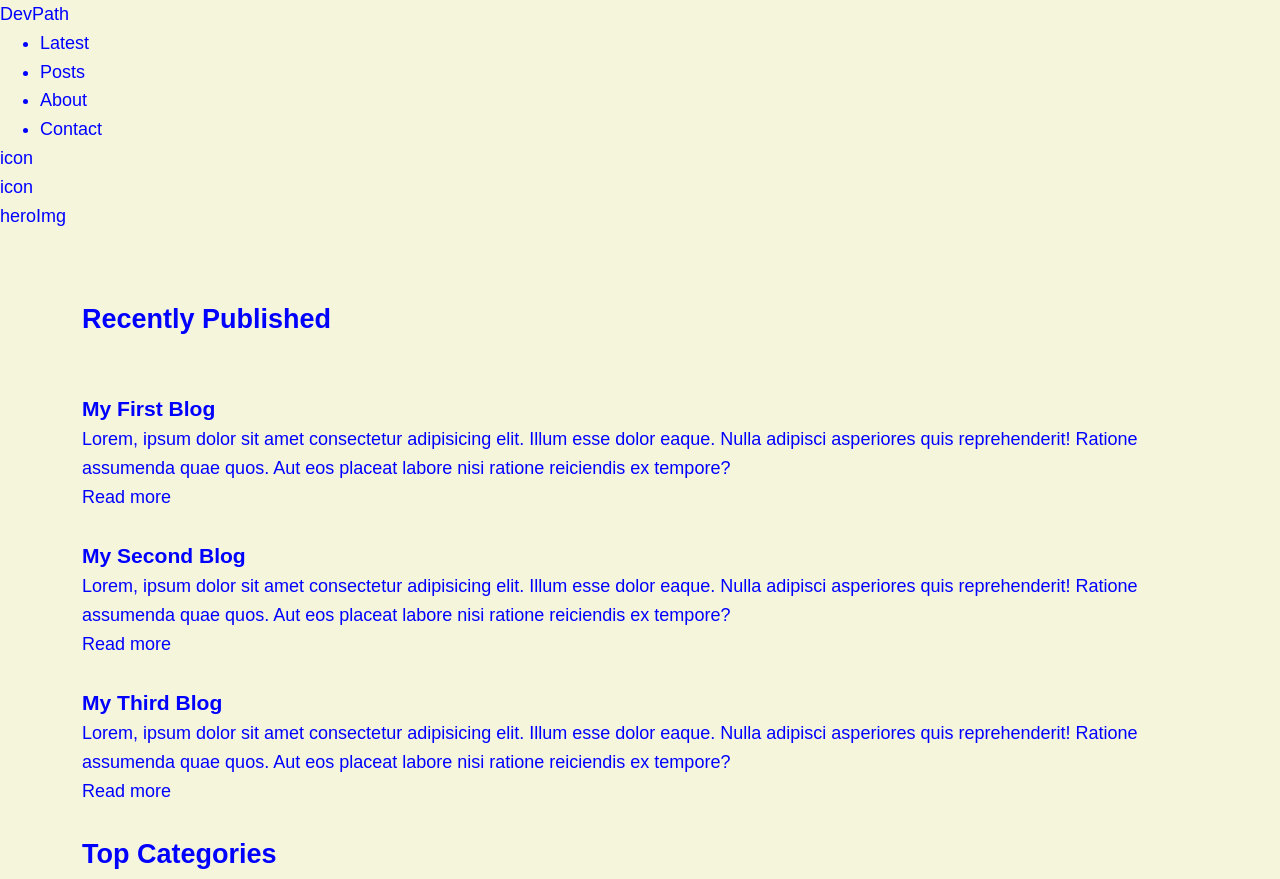
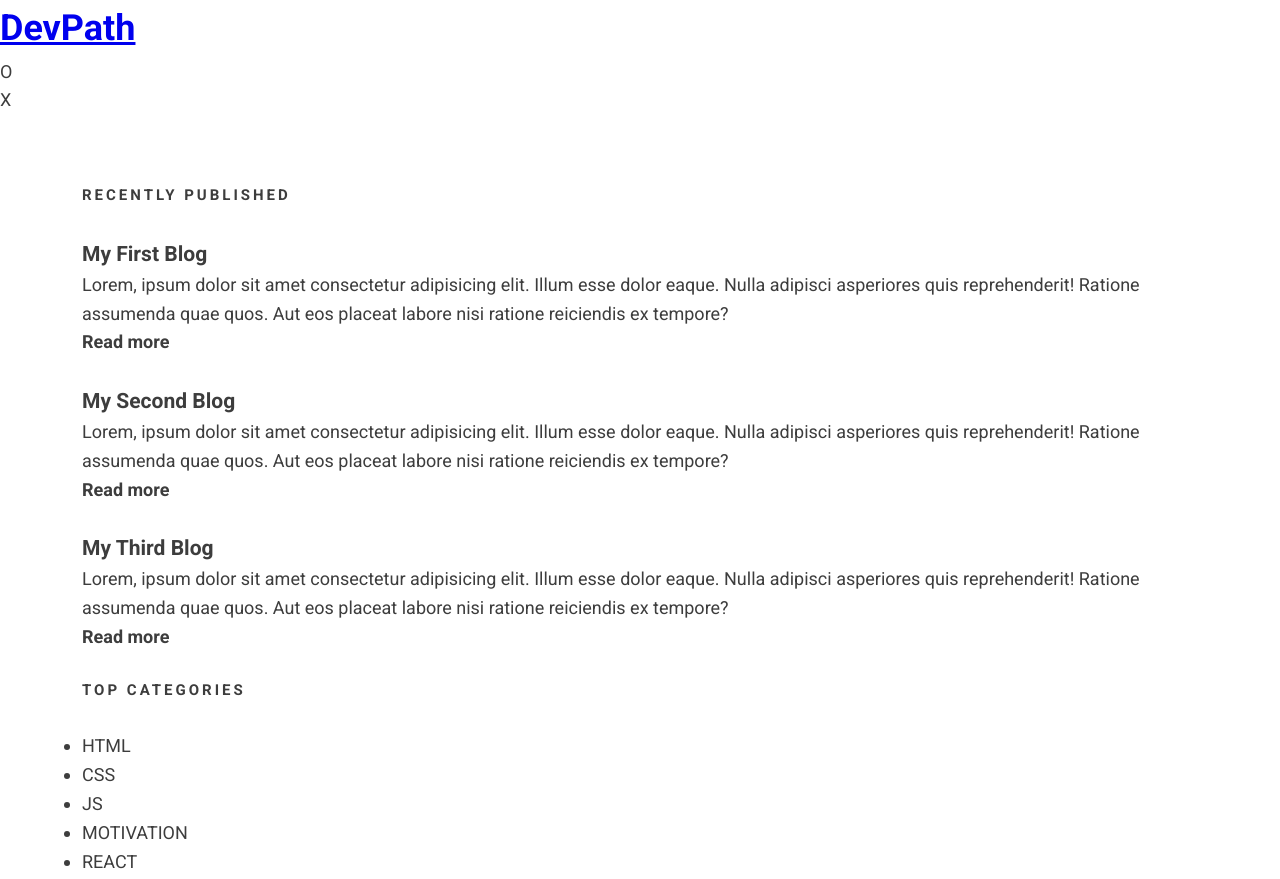
Before and after one commit to FarazChand/devpath-blog, a website: page index.html in a window 1280 px wide. Shown: the top 879 px of the page. Drawn offline with Linux system fonts and the light colour scheme.

Commit message:
Changed some colors and spacing

```diff
--- a/css/main.css
+++ b/css/main.css
@@ -1,11 +1,14 @@
 :root {
    /* Preset Colors */
-  --clr-primary-300: blue;
+   --clr-primary-300: #444;
+   --clr-primary-400: #3d3d3d;
+   --clr-primary-500: #222;
 
    --clr-neutral-100: #fff;
 
    /* Preset Fonts */
-  --ff-primary: "Open-sans", sans-serif;
+   /* --ff-primary: "Open-sans", sans-serif; */
+   font-family: "Roboto", sans-serif;
 }
 
 /* Basic Reset */
@@ -17,6 +20,7 @@
 
 * {
    margin: 0;
+   padding: 0;
 }
 
 html {
@@ -26,15 +30,26 @@ html {
 body {
    font-family: var(--ff-primary);
    font-weight: 400;
-  color: var(--clr-primary-300);
+   color: var(--clr-primary-400);
    font-size: 1.8rem;
    line-height: 1.6;
-  background-color: beige;
+   background-color: #fff;
+}
+
+a:hover,
+a:visited,
+a:active {
+   color: inherit;
 }
 
 /* TEMP */
-header {
+.page-header {
    margin-bottom: 5rem;
+}
+
+.nav,
+.hero {
+   display: none;
 }
 
 /* UTILITY */
@@ -43,10 +58,20 @@ header {
    margin-right: auto;
 }
 
-.section-gap {
+/* .section-gap {
    display: flex;
    flex-direction: column;
    row-gap: 1.5em;
+} */
+
+.section-gap {
+   display: grid;
+   grid-template-columns: 1fr;
+   row-gap: 1.5em;
+}
+
+.bold {
+   font-weight: 700;
 }
 
 /* Elements */
@@ -55,3 +80,16 @@ header {
    width: 90%;
    padding: 1em;
 }
+
+.section-title {
+   font-size: 1.5rem;
+   letter-spacing: 0.2em;
+   text-transform: uppercase;
+   margin-bottom: 3rem;
+}
+
+/* BLOG STYLES */
+.blog-container {
+   display: flex;
+   flex-direction: column;
+}
--- a/index.html
+++ b/index.html
@@ -5,30 +5,40 @@
       <meta http-equiv="X-UA-Compatible" content="IE=edge" />
       <meta name="viewport" content="width=device-width, initial-scale=1.0" />
       <title>DevPath 🚶‍♂️</title>
+
+      <!-- Random Font -->
+      <link rel="preconnect" href="https://fonts.googleapis.com" />
+      <link rel="preconnect" href="https://fonts.gstatic.com" crossorigin />
+      <!-- Roboto -->
       <link rel="preconnect" href="https://fonts.googleapis.com" />
       <link rel="preconnect" href="https://fonts.gstatic.com" crossorigin />
       <link
-      href="https://fonts.googleapis.com/css2?family=Open+Sans:wght@300;400;500&display=swap"
+         href="https://fonts.googleapis.com/css2?family=Roboto:wght@400;500;700;900&display=swap"
          rel="stylesheet"
       />
+
+      <!-- CSS -->
       <link rel="stylesheet" href="css/main.css" />
    </head>
    <body>
       <!-- <container class="center"> -->
-    <header>
-      <div class="logo">DevPath</div>
+      <header class="page-header">
+         <h1 class="logo"><a href="index.html">DevPath</a></h1>
          <nav class="nav">
             <ul class="nav-links">
-          <li class="latest">Latest</li>
-          <li class="Posts">Posts</li>
-          <li class="About">About</li>
-          <li class="Contact">Contact</li>
+               <li class="latest"><a href="#">Latest</a></li>
+               <li class="Posts"><a href="#">Posts</a></li>
+               <li class="About"><a href="#">About</a></li>
+               <li class="Contact"><a href="#">Contact</a></li>
             </ul>
             <div class="settings">
                <div class="nightmode">icon</div>
                <div class="other-setting">icon</div>
             </div>
          </nav>
+
+         <div class="nav-btn-open">O</div>
+         <div class="nav-btn-close">X</div>
          <div class="hero">
             <div>heroImg</div>
          </div>
@@ -42,37 +52,37 @@
                <div class="blog-container">
                   <h3 class="blog-title">My First Blog</h3>
                   <p class="blog-content">
-              Lorem, ipsum dolor sit amet consectetur adipisicing elit. Illum
-              esse dolor eaque. Nulla adipisci asperiores quis reprehenderit!
-              Ratione assumenda quae quos. Aut eos placeat labore nisi ratione
-              reiciendis ex tempore?
+                     Lorem, ipsum dolor sit amet consectetur adipisicing elit.
+                     Illum esse dolor eaque. Nulla adipisci asperiores quis
+                     reprehenderit! Ratione assumenda quae quos. Aut eos placeat
+                     labore nisi ratione reiciendis ex tempore?
                   </p>
 
-            <div class="read-more">Read more</div>
+                  <div class="read-more bold">Read more</div>
                </div>
 
                <div class="blog-container">
                   <h3 class="blog-title">My Second Blog</h3>
                   <p class="blog-content">
-              Lorem, ipsum dolor sit amet consectetur adipisicing elit. Illum
-              esse dolor eaque. Nulla adipisci asperiores quis reprehenderit!
-              Ratione assumenda quae quos. Aut eos placeat labore nisi ratione
-              reiciendis ex tempore?
+                     Lorem, ipsum dolor sit amet consectetur adipisicing elit.
+                     Illum esse dolor eaque. Nulla adipisci asperiores quis
+                     reprehenderit! Ratione assumenda quae quos. Aut eos placeat
+                     labore nisi ratione reiciendis ex tempore?
                   </p>
 
-            <div class="read-more">Read more</div>
+                  <div class="read-more bold">Read more</div>
                </div>
 
                <div class="blog-container">
                   <h3 class="blog-title">My Third Blog</h3>
                   <p class="blog-content">
-              Lorem, ipsum dolor sit amet consectetur adipisicing elit. Illum
-              esse dolor eaque. Nulla adipisci asperiores quis reprehenderit!
-              Ratione assumenda quae quos. Aut eos placeat labore nisi ratione
-              reiciendis ex tempore?
+                     Lorem, ipsum dolor sit amet consectetur adipisicing elit.
+                     Illum esse dolor eaque. Nulla adipisci asperiores quis
+                     reprehenderit! Ratione assumenda quae quos. Aut eos placeat
+                     labore nisi ratione reiciendis ex tempore?
                   </p>
 
-            <div class="read-more">Read more</div>
+                  <div class="read-more bold">Read more</div>
                </div>
             </div>
          </section>
@@ -109,12 +119,14 @@
             </header>
             <p class="news-letter-content">
                Lorem ipsum dolor sit amet consectetur adipisicing elit. Adipisci
-          consectetur quos doloremque voluptas aspernatur deserunt est. Eius
-          blanditiis dolor numquam sapiente recusandae ducimus, quos
+               consectetur quos doloremque voluptas aspernatur deserunt est.
+               Eius blanditiis dolor numquam sapiente recusandae ducimus, quos
                reprehenderit expedita non ex repudiandae maiores.
             </p>
 
-        <p class="news-letter-phrase">Lorem ipsum dolor sit amet consectetur</p>
+            <p class="news-letter-phrase">
+               Lorem ipsum dolor sit amet consectetur
+            </p>
 
             <div class="new-letter-inputs">
                <div class="first-name-container">
```
Lines whose indentation alone changed are shown as unchanged.
